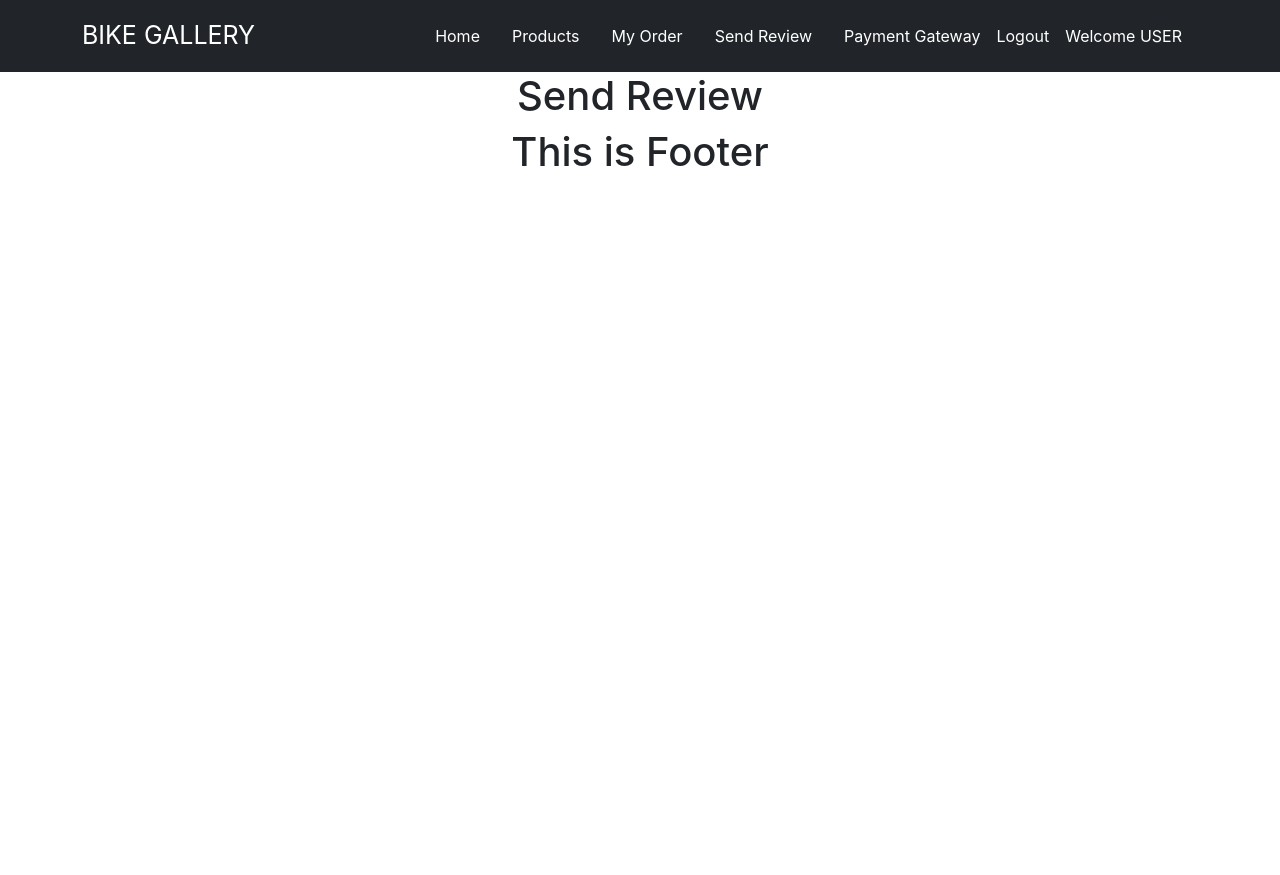
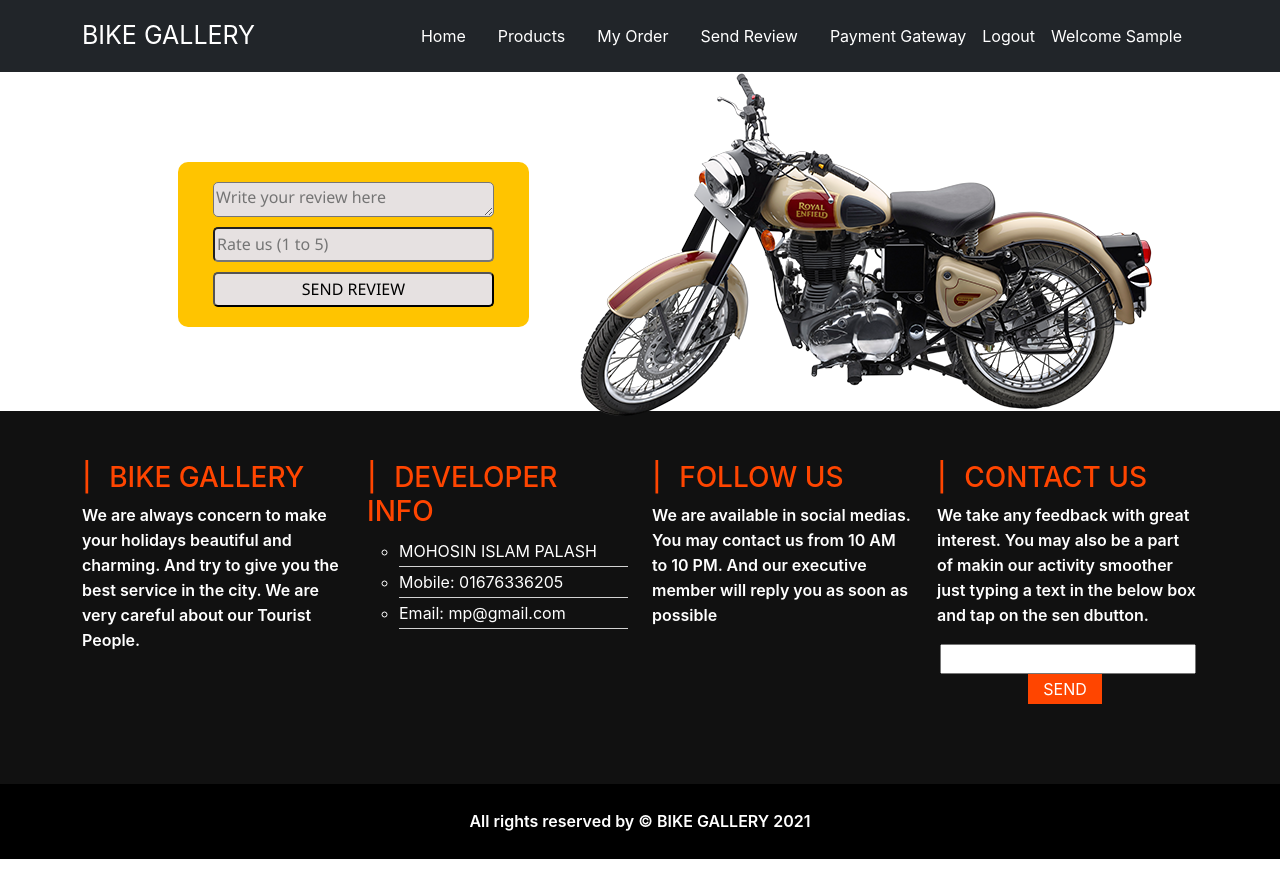
Before and after one commit to MohosinPalash/Bike-Gallery, a React (Create React App) app: page /sendReview in a window 1280 px wide. Before the commit the page ends 800 px from the top, so only its background shows below. Built offline with nearby package versions, Linux system fonts and the light colour scheme; no server answers; sample sign-in values are in the browser's storage.

Commit message:
Footer Added

```diff
--- a/src/Pages/PrivatePagesUser/SendReview/SendReview.js
+++ b/src/Pages/PrivatePagesUser/SendReview/SendReview.js
@@ -1,10 +1,50 @@
+import axios from 'axios';
 import React from 'react';
+import { useForm } from 'react-hook-form';
+import { Link } from 'react-router-dom';
+import useAuth from '../../../contexts/AuthProvider/useAuth';
+import cover1 from '../../../images/cover1.png';
 
 const SendReview = () => {
+    const { user, logout } = useAuth();
+
+    const { register, handleSubmit, reset } = useForm();
+    const onSubmit = data => {
+        data.email = user.email;
+        data.name = user.displayName;
+        console.log('data', data);
+        axios.post('http://localhost:5000/review', data)
+            .then(res => {
+                if (res.data.insertedId) {
+                    reset();
+                    document.getElementById('confirm-msg').style.display = "block";
+                }
+            })
+    };
     return (
-        <div>
-            <h1>Send Review</h1>
-        </div>
+        <>
+
+            <div className="place-order-grid">
+                <div>
+
+                    <div className="place-order">
+
+                        <form onSubmit={handleSubmit(onSubmit)}>
+                            <textarea type="text"{...register("review", { required: true, maxLength: 50 })} placeholder="Write your review here" />
+                            <input type="number" {...register("rating", { required: true, maxLength: 100 })} placeholder="Rate us (1 to 5)" />
+                            <input type="submit" className="submit-button" value="SEND REVIEW" />
+                            <p id="confirm-msg" style={{ color: 'green', display: 'none' }}>Your review is sent successfully!
+                                <Link to={'/home'}><strong>Go to home</strong></Link>
+                            </p>
+                        </form>
+
+                    </div>
+                </div>
+                <div className="login-info">
+                    <img src={cover1} alt="" />
+                </div>
+            </div>
+        </>
     );
 };
 
--- /dev/null
+++ b/src/Pages/Shared/Footer/Footer.css
@@ -0,0 +1,79 @@
+
+.footer{
+    margin-top: -5px;
+}
+.paragraph{
+    color: #fff;
+    line-height: 25px;
+    text-align:left;
+}
+li{
+    color: #fff;
+    line-height: 25px;
+    text-align:left;
+}
+h3{
+    color: orangered;
+    text-align:left;
+}
+h3:before{
+    content: "| ";
+    columns: orangered;
+    padding-right: 10px;;
+}
+.footer-top{
+    background: #111;
+    padding: 80px 0;
+}
+.segment-two ul li{
+    border-bottom: 1px solid lightgrey;
+    line-height: 30px;
+    list-style:circle;
+}
+.segment-three a{
+    background: orangered;
+    width: 40px;
+    height: 40px;
+    display: inline-block;
+    border-radius: 50%;
+}
+.segment-three a i{
+    font-size: 20px;
+    color: #fff;
+    padding: 10px 12px;
+}
+.segment-three a i:hover{
+    background: white;
+    width: 40px;
+    height: 40px;
+    display: inline-block;
+    border-radius: 50%;
+    color: orangered;
+}
+.segment-four form input[type=submit]{
+    background-color: orangered;
+    border: none;
+    padding: 3px 15px;
+    margin-left: -5px;
+    color: #fff;
+    text-transform: uppercase;
+}
+.footer-bottom-text{
+    text-align: center;
+    background: black;
+    line-height: 75px;
+}
+
+@media only screen and (min-width: 768px) and (max-width:991px){
+    .md-mb-30{
+        margin-bottom: 30px;
+    }
+}
+@media only screen and (min-width: 767px){
+    .sm-mb-30{
+        margin-bottom: 30px;
+    }
+    .footer-top{
+        padding: 50px;
+    }
+}
--- a/src/Pages/Shared/Footer/Footer.js
+++ b/src/Pages/Shared/Footer/Footer.js
@@ -1,9 +1,48 @@
 import React from 'react';
-
+import './Footer.css'
 const Footer = () => {
     return (
-        <div>
-            <h1>This is Footer</h1>
+        <div className="footer">
+            <div className="footer-top">
+                <div className="container">
+                    <div className="row">
+                        <div className="col-md-3 col-sm-6 col-xs-12 segment-one md-mb-30 sm-mb-30">
+                            <h3>BIKE GALLERY</h3>
+                            <p className="paragraph">We are always concern to make your holidays beautiful and charming. And try to give you the best service in the city. We are very careful about our Tourist People.</p>
+
+                        </div>
+
+                        <div className="col-md-3 col-sm-6 col-xs-12 segment-two md-mb-30 sm-mb-30">
+                            <h3>DEVELOPER INFO</h3>
+                            <ul>
+                                <li>MOHOSIN ISLAM PALASH</li>
+                                <li>Mobile: 01676336205</li>
+                                <li>Email: mp@gmail.com</li>
+                            </ul>
+                        </div>
+
+                        <div className="col-md-3 col-sm-6 col-xs-12 segment-three md-mb-30 sm-mb-30">
+                            <h3>FOLLOW US</h3>
+                            <p className="paragraph">We are available in social medias. You may contact us from 10 AM to 10 PM. And our executive
+                                member will reply you as soon as possible </p>
+
+                        </div>
+
+                        <div className="col-md-3 col-sm-6 col-xs-12 segment-four md-mb-30 sm-mb-30">
+                            <h3>CONTACT US</h3>
+                            <p className="paragraph">We take any feedback with great interest. You may also be a part of makin our activity
+                                smoother just typing a text in the below box and tap on the sen dbutton.</p>
+                            <form action="">
+                                <input type="email" />
+                                <input type="submit" value="Send" />
+
+                            </form>
+
+                        </div>
+                    </div>
+                </div>
+            </div>
+            <p className="footer-bottom-text paragraph">All rights reserved by &copy; BIKE GALLERY 2021</p>
         </div>
     );
 };
--- a/src/Pages/Shared/Header/Header.js
+++ b/src/Pages/Shared/Header/Header.js
@@ -38,15 +38,7 @@ const Header = () => {
 
                                 <Navbar.Text style={{ color: "white", cursor: "pointer" }} onClick={logout}>Logout</Navbar.Text>
                                 <Navbar.Text>
-                                    <Nav.Link as={Link} to="/home" style={{ marginTop: "0" }}>Welcome USER
-                                        {/* {user?.displayName.split(" ")[0]}<img src={user?.photoURL} style={{
-                                        height: "40px",
-                                        width: "40px",
-                                        borderRadius: "50%",
-                                        border: "2px solid white",
-                                        marginLeft: "10px",
-                                        margin: "-15px 10px"
-                                    }} alt="" /> */}
+                                    <Nav.Link as={Link} to="/home" style={{ marginTop: "0" }}>Welcome {user?.displayName.split(" ")[0]}
                                     </Nav.Link>
                                 </Navbar.Text>
                             </>
```
